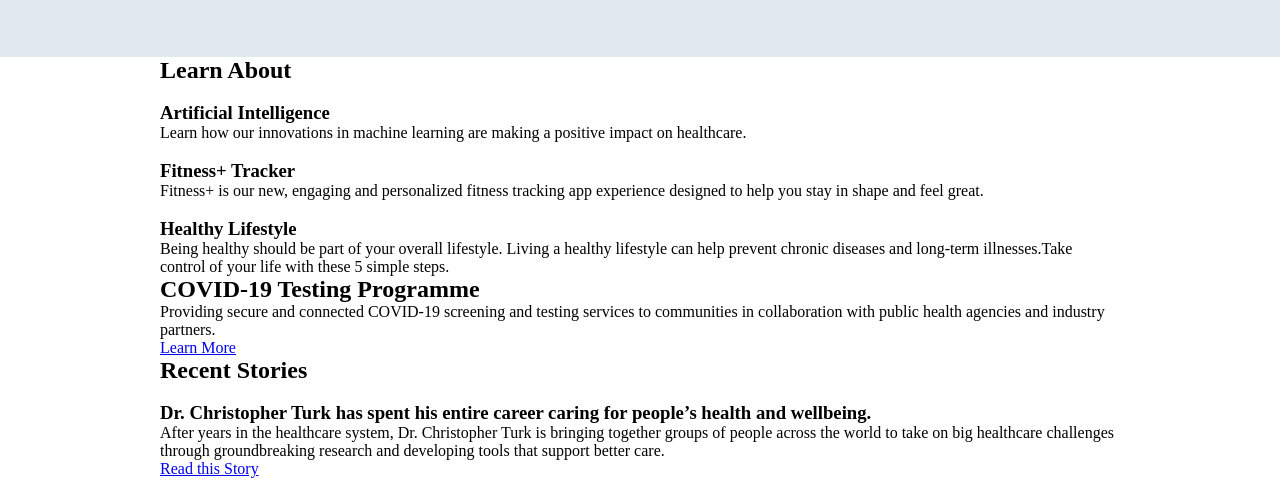
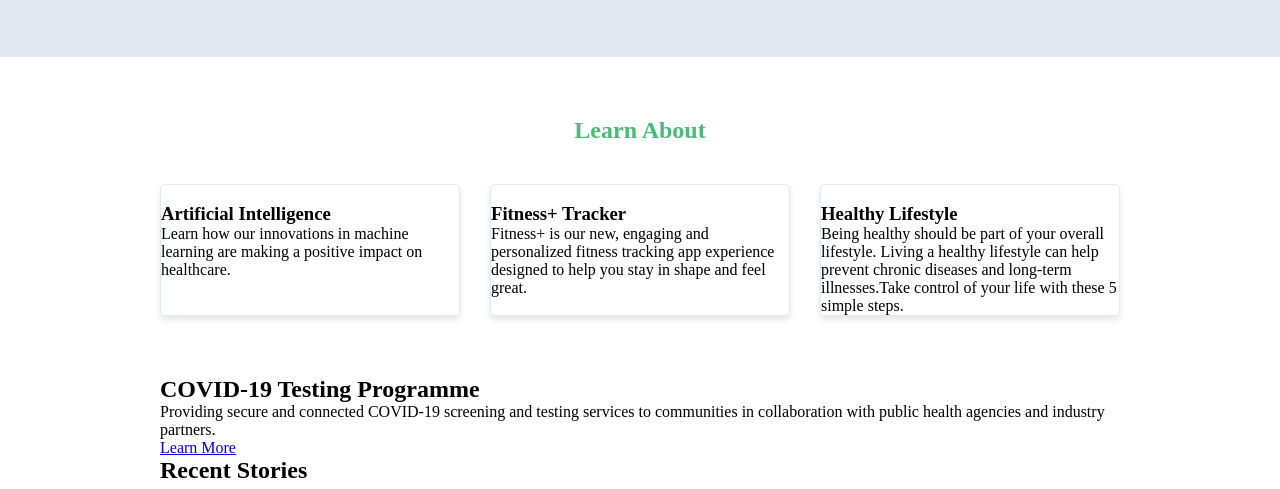
Before and after one commit to Dejaunte/comp2245-project1, a plain HTML site: page index.html in a window 1280 px wide. Shown: the part 245-734 px from the top of the page. Drawn offline with Linux system fonts and the light colour scheme.

Commit message:
updated style sheet up to card

```diff
--- a/styles.css
+++ b/styles.css
@@ -83,3 +83,30 @@ flex: 1;
     color: #4a5568;
     font-size: 18px;
 }
+
+/*Learn About*/
+
+.learn-about {
+    padding: 60px 0;
+}
+
+.learn-about h2 {
+    font-size: 24px;
+    color: #48bb78;
+    margin-bottom: 40px;
+    text-align: center;
+
+}
+
+.cards {
+    display: grid;
+    grid-template-columns: repeat(3, 1fr);
+    gap: 30px;
+}
+
+.card {
+    border: 1px solid #e2e8f0;
+    border-radius: 5px;
+    overflow: hidden;
+    box-shadow: 0 4px 6px rgba(0, 0, 0, 0.1);
+}
```
